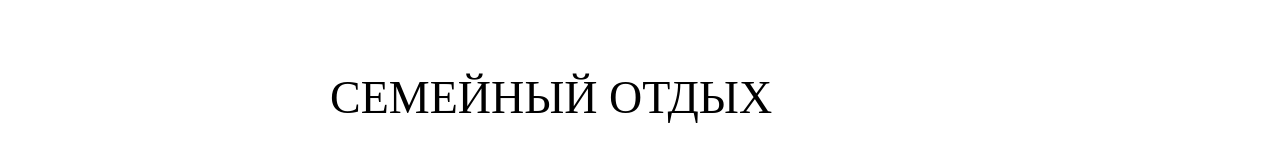
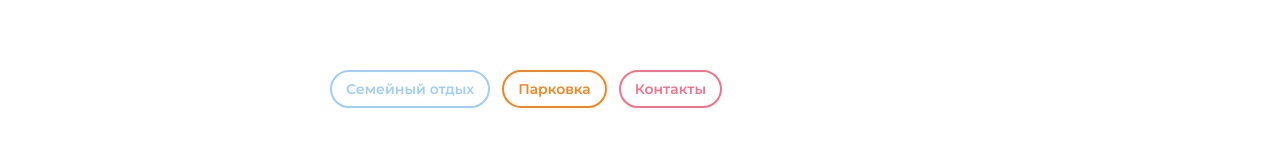
Before and after one commit to Amalthea-code/birch, a Vue app: page /relaxation in a window 1280 px wide. Shown: the part 800-952 px from the top of the page. Built offline with nearby package versions, Linux system fonts and the light colour scheme; a web font is replaced by a local one; what vue-the-mask would draw is missing.

Commit message:
added anchor links

```diff
--- a/src/components/blocks/Gallery.vue
+++ b/src/components/blocks/Gallery.vue
@@ -1,5 +1,5 @@
 <template>
-  <div class="gallery">
+  <div id="foto" class="gallery">
     <h3 class="gallery__title">фотогалерея</h3>
     <div class="gallery__box">
       <img
--- a/src/components/blocks/Holiday.vue
+++ b/src/components/blocks/Holiday.vue
@@ -1,6 +1,11 @@
 <template>
   <div class="holiday">
-    <div class="holiday__title">Семейный отдых</div>
+    <div class="docs__nav">
+      <a href="#family" class="docs__nav-link">Семейный отдых</a>
+      <a href="#parking" class="docs__nav-link">Парковка</a>
+      <a href="#contacts" class="docs__nav-link">Контакты</a>
+    </div>
+    <div id="family" class="holiday__title">Семейный отдых</div>
     <info-block
       v-for="(item,index) in relaxation"
       :key="index"
@@ -15,7 +20,7 @@
     />
     <div class="holiday-outro">
       <div class="holiday-outro__box">
-        <div class="holiday-outro__title">ПАРКОВКА</div>
+        <div id="parking" class="holiday-outro__title">ПАРКОВКА</div>
         <div class="holiday-outro__text">
           На территории лагеря, возле Зимнего корпуса работает платная стоянка.
           <br /><br />
@@ -27,7 +32,7 @@
     </div>
     <div class="holiday-outro">
       <div class="holiday-outro__box">
-        <div class="holiday-outro__title">КОНТАКТЫ</div>
+        <div id="contacts" class="holiday-outro__title">КОНТАКТЫ</div>
         <div class="holiday-outro__text">
           <strong>Велопрокат:</strong> <a href="tel:+79873038754">+7(987) 303-87-54</a><br /><br />
           <strong>Прокат лыж:</strong> <a href="tel:+78452563107">+7(8452) 56-31-07</a><br /><br />
@@ -191,6 +196,84 @@
 </script>
 
 <style lang="scss" scoped>
+.docs__nav {
+  padding-bottom: 40px;
+      &-link {
+        font-family: Montserrat;
+        font-size: 16px;
+        font-weight: 600;
+        line-height: 20px;
+        display: inline-block;
+        margin: 8px 12px 0 0;
+        border: 2px solid;
+        padding: 12px 24px;
+        border-radius: 50px;
+        text-decoration: none;
+        transition: background-color .3s, color .3s;
+        @media screen and (max-width: 1300px) {
+          font-size: 14px;
+          line-height: 18px;
+          padding: 8px 14px;
+          margin: 0 12px 18px 0;
+        }
+        &:nth-child(1) {
+          color: #9DCEFC;
+          border-color: #9DCEFC;
+          &:hover {
+            background-color: #9DCEFC;
+            color: white;
+          }
+        }
+        &:nth-child(2) {
+          color: #F98419;
+          border-color: #F98419;
+          &:hover {
+            background-color: #F98419;
+            color: white;
+          }
+        }
+        &:nth-child(3) {
+          color: #FB6F8A;
+          border-color: #FB6F8A;
+          &:hover {
+            background-color: #FB6F8A;
+            color: white;
+          }
+        }
+        &:nth-child(4) {
+          color: #5EC0A9;
+          border-color: #5EC0A9;
+          &:hover {
+            background-color: #5EC0A9;
+            color: white;
+          }
+        }
+        &:nth-child(5) {
+          color: #676FB2;
+          border-color: #676FB2;
+          &:hover {
+            background-color: #676FB2;
+            color: white;
+          }
+        }
+        &:nth-child(6) {
+          color: #3FD33C;
+          border-color: #3FD33C;
+          &:hover {
+            background-color: #3FD33C;
+            color: white;
+          }
+        }
+        &:nth-child(7) {
+          color: #1A66AC;
+          border-color: #1A66AC;
+          &:hover {
+            background-color: #1A66AC;
+            color: white;
+          }
+        }
+      }
+    }
   .holiday {
     padding: 70px calc((100vw - 1080px)/2) 20px;
     @media screen and (max-width: 1300px) {
--- a/src/components/blocks/NewsSlider.vue
+++ b/src/components/blocks/NewsSlider.vue
@@ -1,5 +1,5 @@
 <template>
-  <div class="news-slider">
+  <div id="newsour" class="news-slider">
     <div class="news-slider__title">Наши новости</div>
     <swiper
       class="news-slider__box"
--- a/src/components/blocks/WebCamers.vue
+++ b/src/components/blocks/WebCamers.vue
@@ -1,6 +1,11 @@
 <template>
   <div class="camers">
-    <h3 v-if="GET_CAMERS.length" class="camers__title">ВЕБ-КАМЕРЫ</h3>
+    <div class="docs__nav">
+      <a href="#web" class="docs__nav-link">Веб-камера</a>
+      <a href="#foto" class="docs__nav-link">Фотогалерея</a>
+      <a href="#newsour" class="docs__nav-link">Наши новости</a>
+    </div>
+    <h3 id="web" v-if="GET_CAMERS.length" class="camers__title">ВЕБ-КАМЕРЫ</h3>
     <div v-if="GET_CAMERS.length" class="camers__box">
       <div class="camers__items">
         <div v-for="(el, i) in GET_CAMERS" :key="i">
@@ -50,6 +55,84 @@ import { mapActions, mapGetters } from 'vuex'
 </script>
 
 <style lang="scss" scoped>
+.docs__nav {
+  padding-top: 40px;
+      &-link {
+        font-family: Montserrat;
+        font-size: 16px;
+        font-weight: 600;
+        line-height: 20px;
+        display: inline-block;
+        margin: 8px 12px 0 0;
+        border: 2px solid;
+        padding: 12px 24px;
+        border-radius: 50px;
+        text-decoration: none;
+        transition: background-color .3s, color .3s;
+        @media screen and (max-width: 1300px) {
+          font-size: 14px;
+          line-height: 18px;
+          padding: 8px 14px;
+          margin: 0 12px 18px 0;
+        }
+        &:nth-child(1) {
+          color: #9DCEFC;
+          border-color: #9DCEFC;
+          &:hover {
+            background-color: #9DCEFC;
+            color: white;
+          }
+        }
+        &:nth-child(2) {
+          color: #F98419;
+          border-color: #F98419;
+          &:hover {
+            background-color: #F98419;
+            color: white;
+          }
+        }
+        &:nth-child(3) {
+          color: #FB6F8A;
+          border-color: #FB6F8A;
+          &:hover {
+            background-color: #FB6F8A;
+            color: white;
+          }
+        }
+        &:nth-child(4) {
+          color: #5EC0A9;
+          border-color: #5EC0A9;
+          &:hover {
+            background-color: #5EC0A9;
+            color: white;
+          }
+        }
+        &:nth-child(5) {
+          color: #676FB2;
+          border-color: #676FB2;
+          &:hover {
+            background-color: #676FB2;
+            color: white;
+          }
+        }
+        &:nth-child(6) {
+          color: #3FD33C;
+          border-color: #3FD33C;
+          &:hover {
+            background-color: #3FD33C;
+            color: white;
+          }
+        }
+        &:nth-child(7) {
+          color: #1A66AC;
+          border-color: #1A66AC;
+          &:hover {
+            background-color: #1A66AC;
+            color: white;
+          }
+        }
+      }
+    }
   .camers {
     max-width: 1080px;
     margin: 0 auto;
```
